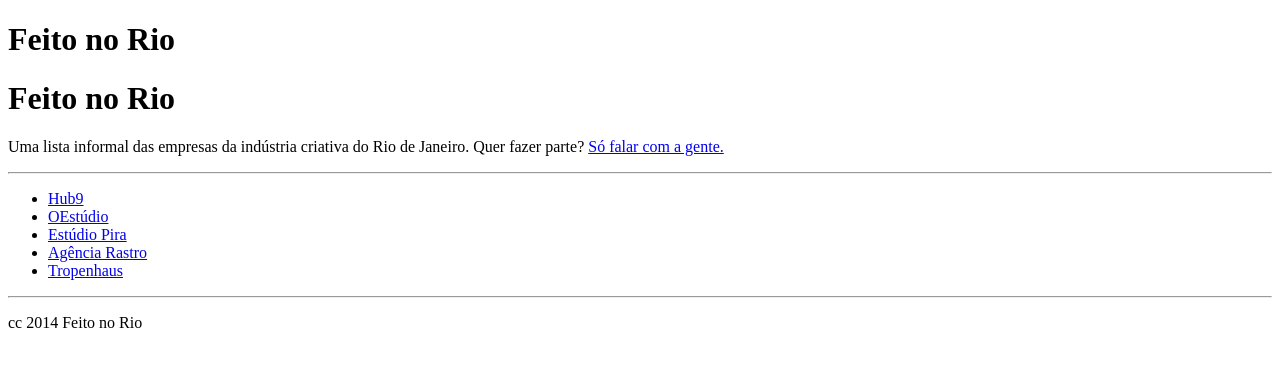
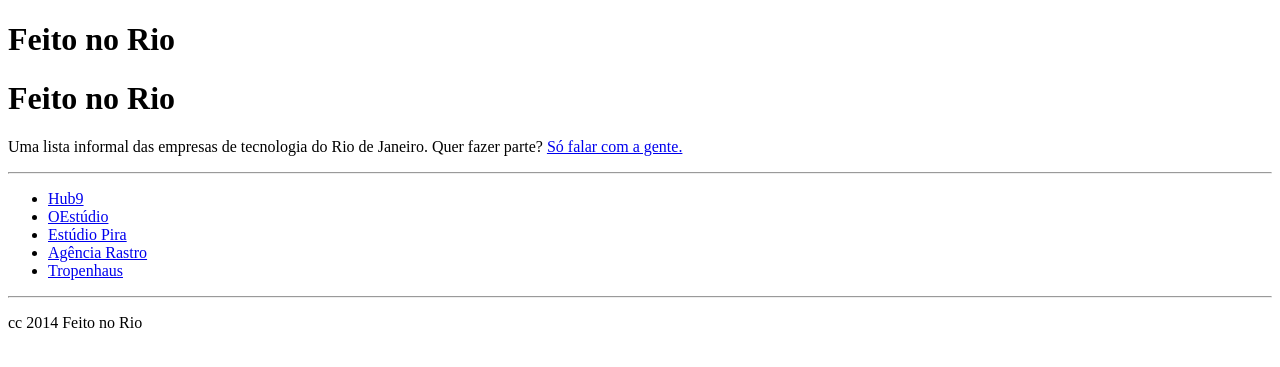
Before and after one commit to dfosco/feitonorio, a Jekyll site: the page built from index.md, in a window 1280 px wide. Shown: the top 367 px of the page. Built offline with Jekyll 4.4.1, drawn with Linux system fonts in a browser that asks for light colours; nearby versions of some CDN libraries; library files that are not in the unit come from our copies.

Commit message:
Text updated

```diff
--- a/index.md
+++ b/index.md
@@ -5,7 +5,7 @@ tagline: Uma lista das empresas da indústria criativa do Rio de Janeiro
 ---
 {% include JB/setup %}
 
-Uma lista informal das empresas da indústria criativa do Rio de Janeiro. Quer fazer parte? [Só falar com a gente.](mailto:daniel@hub9.co)
+Uma lista informal das empresas de tecnologia do Rio de Janeiro. Quer fazer parte? [Só falar com a gente.](mailto:daniel@hub9.co)
 
 ---
 
```
Also changed, not shown: 3 other files.
